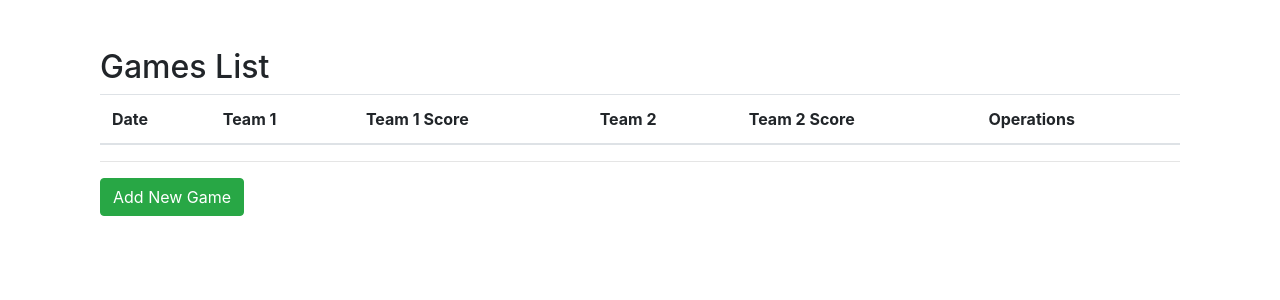
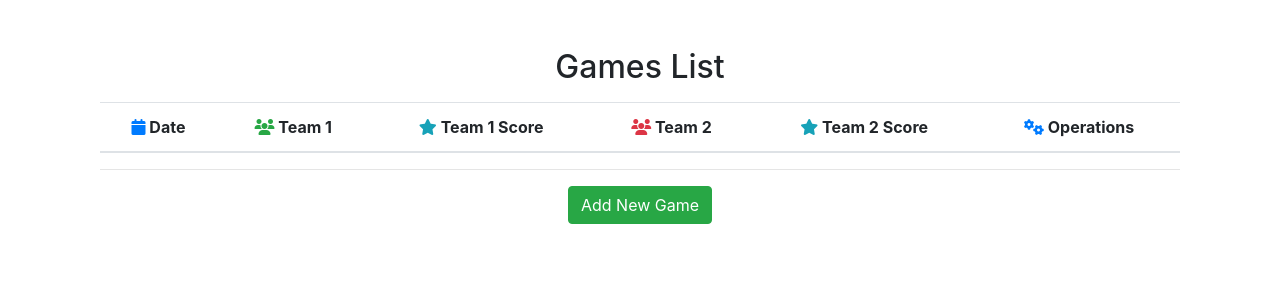
Before and after one commit to almazuulu/SportsLeague, a Django app: page /games/ in a window 1280 px wide. Shown: the part 56-356 px from the top of the page. Run offline with Django 4.2, Linux system fonts and the light colour scheme; data that the repository does not hold is empty; some libraries are stand-ins or nearby versions.

Commit message:
Table design updated

```diff
--- a/sportleague/team/templates/team/games.html
+++ b/sportleague/team/templates/team/games.html
@@ -7,16 +7,16 @@
 {% block content %}
   <div class="container mt-5">
 
-    <h2>Games List</h2>
-    <table class="table table-striped">
+    <h2 class="text-center m-3">Games List</h2>
+    <table class="table table-striped text-center">
         <thead>
             <tr>
-                <th>Date</th>
-                <th>Team 1</th>
-                <th>Team 1 Score</th>
-                <th>Team 2</th>
-                <th>Team 2 Score</th>
-                <th>Operations</th>
+                <th><i class="fa fa-calendar text-primary"></i> Date</th>
+                <th><i class="fa fa-users text-success"></i> Team 1</th>
+                <th><i class="fa fa-star text-info"></i> Team 1 Score</th>
+                <th><i class="fa fa-users text-danger"></i> Team 2</th>
+                <th><i class="fa fa-star text-info"></i> Team 2 Score</th>
+                <th><i class="fa fa-cogs text-primary"></i> Operations</th>
             </tr>
         </thead>
         <tbody>
@@ -36,7 +36,7 @@
         </tbody>
     </table>
     <hr>
-    <div class="mb-3">
+    <div class="mb-3 d-flex justify-content-center">
         <a href="{% url 'create_game' %}" class="btn btn-success">Add New Game</a>
     </div>
   </div>
```
Also changed, not shown: sportleague/team/templates/team/index.html (+12 -4 lines), sportleague/team/templates/team/ranking_list.html (+5 -5 lines).
